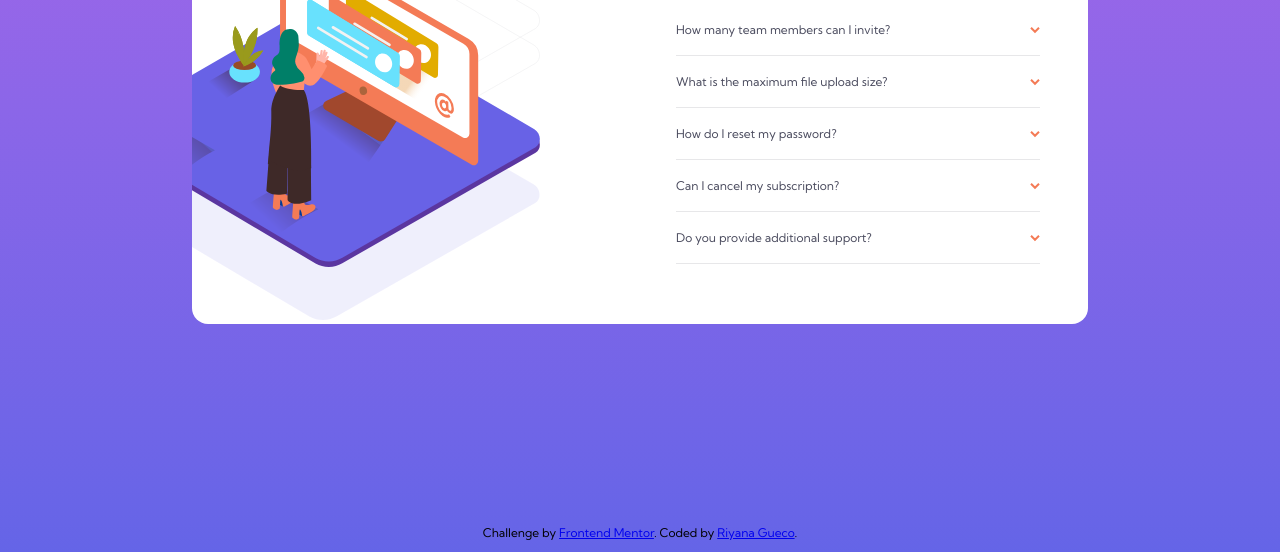
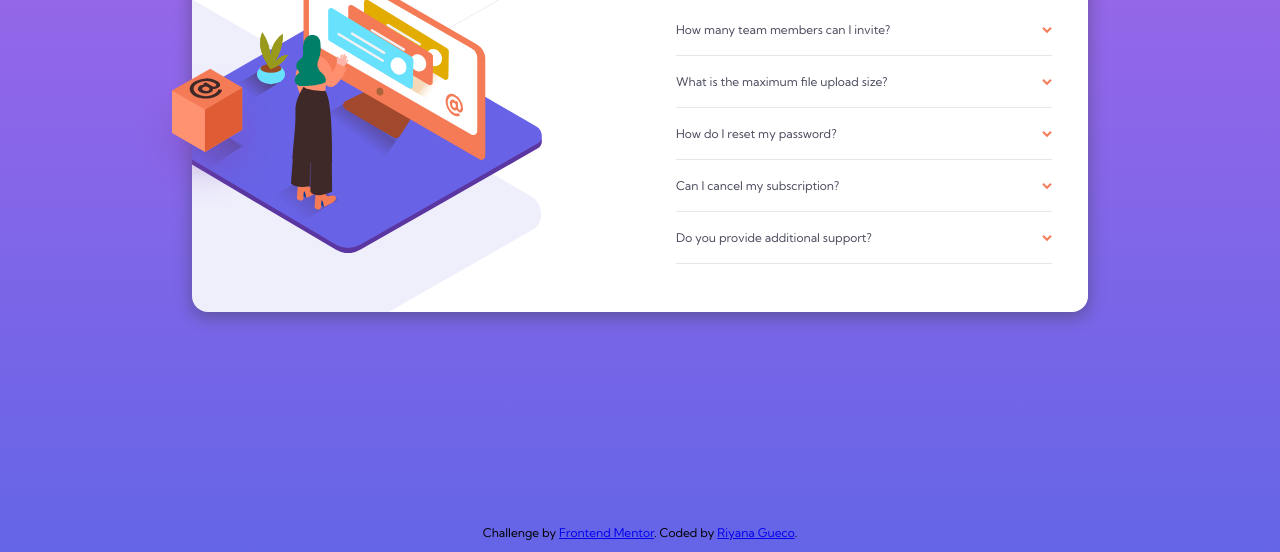
Before and after one commit to rngueco/faq-accordion-card, a plain HTML site: page index.html in a window 1280 px wide. Shown: the part 299-851 px from the top of the page. Drawn offline with Linux system fonts and the light colour scheme.

Commit message:
Re-position illustration and box
- Make illustration a background
- Display box using pseudo-selector on illustration container

```diff
--- a/css/style.css
+++ b/css/style.css
@@ -128,31 +128,56 @@ footer {
     main {
         min-height: 100vh;
         align-items: center;
+        overflow: hidden;
     }
 
     .wrapper {
         width: 70vw;
         margin-top: 0;
-        overflow-x: hidden;
+        padding: 0;
 
-        background-image: url('../images/bg-pattern-desktop.svg');
-        background-repeat: no-repeat;
-        background-size: 50%;
-        background-position: -100px 50%;
+        background-image: none;
 
         display: flex;
-        align-items: center;
+        align-items: stretch;
+        box-shadow: 0px 5px 16px 1px hsla(0, 0%, 21%, 0.4);
     }
 
     .illustration-box {
         flex: 0 1 50%;
         max-width: 50%;
         position: relative;
+
+        background-image: url('../images/bg-pattern-desktop.svg');
+        background-repeat: no-repeat;
+        background-size: 800px;
+        background-position: -450px 65%;
     }
+        picture {
+            display: block;
+            height: 100%;
+            width: 100%;
+            position: relative;
+
+            background-image: url('../images/illustration-woman-online-desktop.svg');
+            background-repeat: no-repeat;
+            background-size: 400px;
+            background-position: -50px;
+        }
+        picture::before {
+            height: inherit;
+            width: inherit;
+
+            content: "";
+            background-image: url('../images/illustration-box-desktop.svg');
+            background-repeat: no-repeat;
+            background-size: 150px;
+            position: absolute;
+            top: 42%;
+            left: -60px;
+        }
         .illustration {
-            position: static;
-            transform: translateX(-100px);
-            width: 100%;
+            display: none;
         }
 
     .faq-list {
--- a/index.html
+++ b/index.html
@@ -13,11 +13,13 @@
 <body>
   <main>
     <div class="wrapper">
-      <picture class="illustration-box">
-        <source media="(min-width: 768px)" srcset="images/illustration-woman-online-desktop.svg">
-        <source media="(max-width: 767px)" srcset="images/illustration-woman-online-mobile.svg">
-        <img class="illustration" src="images/illustration-woman-online-mobile.svg" alt="">
-      </picture>
+      <div class="illustration-box">
+        <picture>
+          <!-- <source media="(min-width: 768px)" srcset="images/illustration-woman-online-desktop.svg"> -->
+          <source media="(max-width: 767px)" srcset="images/illustration-woman-online-mobile.svg">
+          <img class="illustration" src="images/illustration-woman-online-mobile.svg" alt="">
+        </picture>
+      </div>
       <div class="faq-list">
         <h1>FAQ</h1>
         <ul>
```
